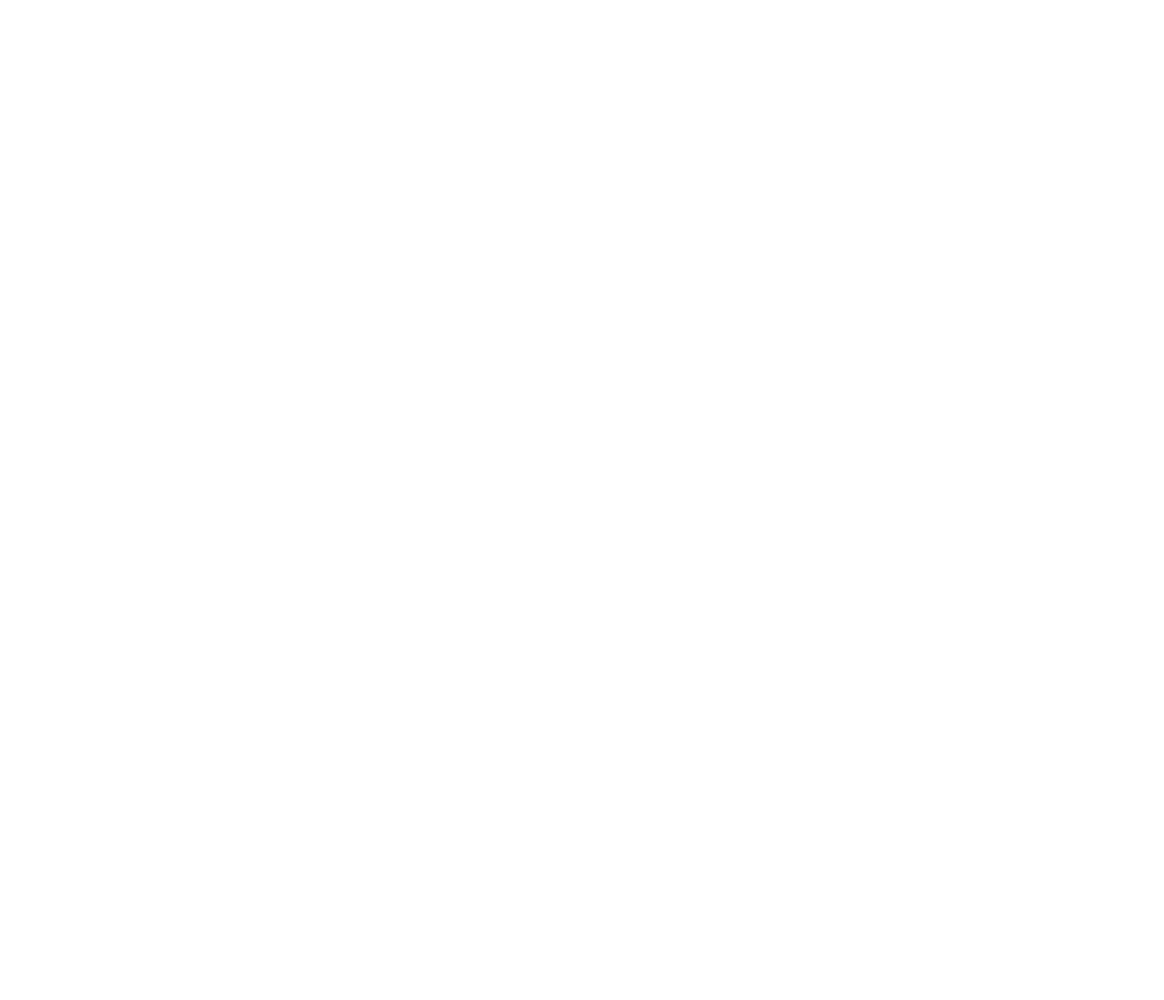
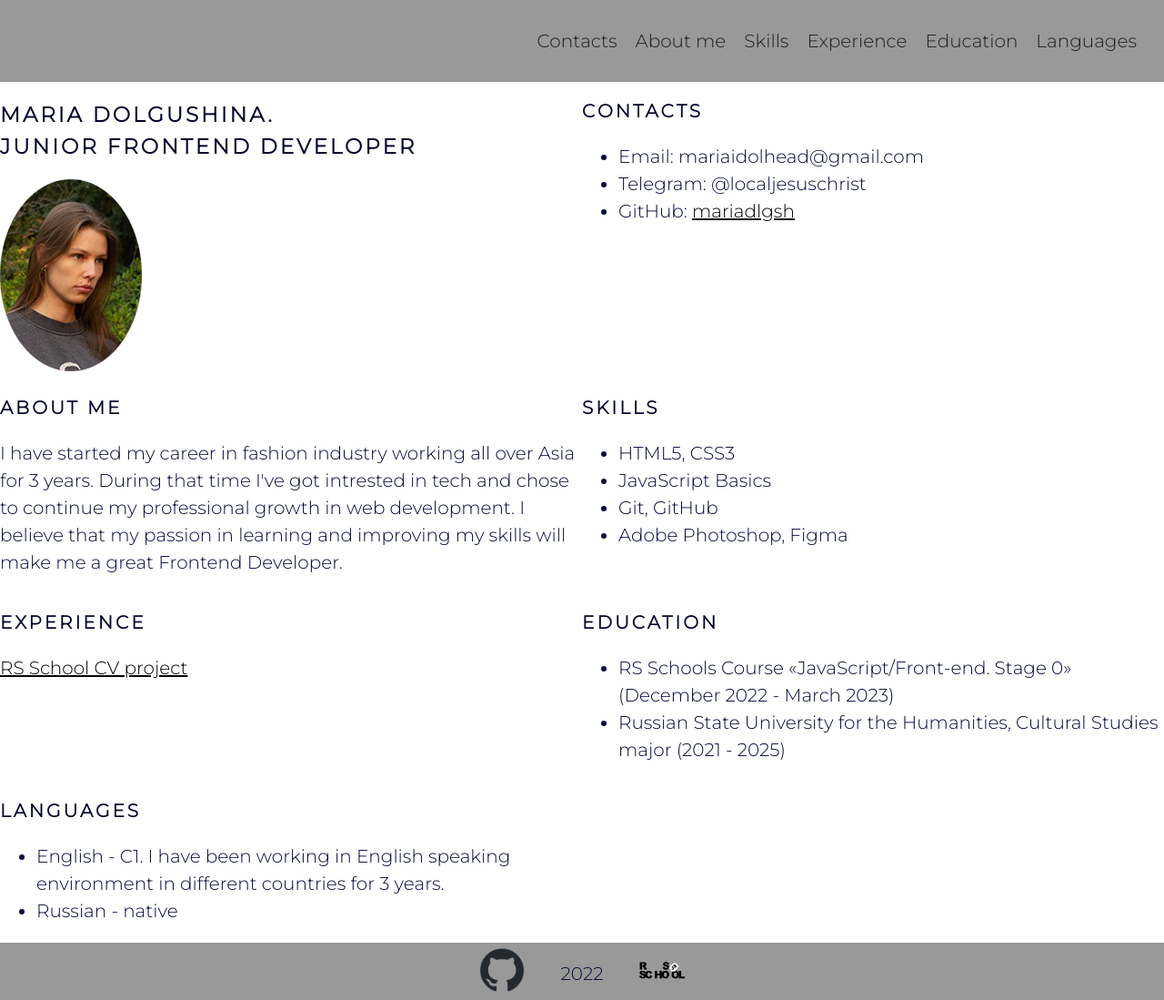
Before and after one commit to mariadlgsh/rsschool-cv, a plain HTML site: page index.html in a window 1280 px wide. Shown: the whole page at 91% size. Before the commit the page ends 800 px from the top, so only its background shows below. Drawn offline with Linux system fonts and the light colour scheme.

Commit message:
feat: add layout code and files

```diff
--- a/index.html
+++ b/index.html
@@ -5,11 +5,88 @@
     <meta charset="UTF-8">
     <meta http-equiv="X-UA-Compatible" content="IE=edge">
     <meta name="viewport" content="width=device-width, initial-scale=1.0">
-    <title>Document</title>
+    <title>Maria Dolgushina. CV</title>
+    <link rel="stylesheet" href="style.css">
+    <link rel="icon" href="assets/img/favicon.ico">
 </head>
 
 <body>
-
+    <header class="header">
+        <div class="container">
+            <nav class="nav">
+                <ul class="nav-list">
+                    <li class="nav-item"><a href="#contacts" class="nav-link">Contacts</a></li>
+                    <li class="nav-item"><a href="#summary" class="nav-link">About me</a></li>
+                    <li class="nav-item"><a href="#skills" class="nav-link">Skills</a></li>
+                    <li class="nav-item"><a href="#experience" class="nav-link">Experience</a></li>
+                    <li class="nav-item"><a href="#education" class="nav-link">Education</a></li>
+                    <li class="nav-item"><a href="#languages" class="nav-link">Languages</a></li>
+                </ul>
+            </nav>
+        </div>
+    </header>
+    <main class="main">
+        <div class="container main-container">
+            <section class="section" id="profile">
+                <h1 class="section-title profile-title">Maria Dolgushina.<br> Junior Frontend Developer</h1>
+                <img src="./assets/img/avatar.png" alt="Avatar">
+            </section>
+            <section class="section" id="contacts">
+                <h2 class="section-title">Contacts</h2>
+                <ul class="section-list">
+                    <li class="section-item">Email: mariaidolhead@gmail.com</li>
+                    <li class="section-item">Telegram: @localjesuschrist</li>
+                    <li class="section-item">GitHub: <a href="https://github.com/mariadlgsh">mariadlgsh</a>
+                    </li>
+                </ul>
+            </section>
+            <section class="section" id="summary">
+                <h2 class="section-title">About me</h2>
+                <p>I have started my career in fashion industry working all over Asia for 3 years. During that time I've
+                    got intrested in tech and chose to continue my professional growth in web development. I believe
+                    that my passion in learning and improving my skills will make me a great Frontend Developer.</p>
+            </section>
+            <section class="section" id="skills">
+                <h2 class="section-title">Skills</h2>
+                <ul class="section-list">
+                    <li class="section-item">HTML5, CSS3</li>
+                    <li class="section-item">JavaScript Basics</li>
+                    <li class="section-item">Git, GitHub</li>
+                    <li class="section-item">Adobe Photoshop, Figma</li>
+                </ul>
+            </section>
+            <section class="section" id="experience">
+                <h2 class="section-title">Experience</h2>
+                <p><a href="https://mariadlgsh.github.io/rsschool-cv/cv">RS School CV project</a></p>
+            </section>
+            <section class="section" id="education">
+                <h2 class="section-title">Education</h2>
+                <ul class="section-list">
+                    <li class="section-item">RS Schools Course «JavaScript/Front-end. Stage 0» (December 2022 - March
+                        2023)</li>
+                    <li class="section-item">Russian State University for the Humanities, Cultural Studies major (2021 -
+                        2025)</li>
+                </ul>
+            </section>
+            <section class="section" id="languages">
+                <h2 class="section-title">Languages</h2>
+                <ul class="section-list">
+                    <li class="section-item">English - C1. I have been working in English speaking environment in
+                        different countries for 3 years.</li>
+                    <li class="section-item">Russian - native</li>
+                </ul>
+            </section>
+        </div>
+    </main>
+    <footer class="footer">
+        <div class="container footer-container">
+            <a href="https://github.com/mariadlgsh"><img src="./assets/img/github-mark.png" alt="Github logo"
+                    class="logo footer-item"></a>
+            <p class="footer-item">2022</p>
+            <a href="https://rs.school/js/"><img src="./assets/svg/rs_school_js.svg" alt="RSS logo"
+                    class="logo footer-item"></a>
+        </div>
+    </footer>
 </body>
 
 </html>
--- a/style.css
+++ b/style.css
@@ -1,3 +1,111 @@
+@font-face {
+    font-family: Montserrat;
+    src: url("assets/fonts/Montserrat-Light.ttf");
+}
+
 body {
-    position: relative;
+    margin: 0;
+    padding: 0;
+    display: flex;
+    flex-direction: column;
+    justify-content: space-between;
+    font-family: Montserrat;
+    min-height: 100vh;
+    font-size: 20px;
+    line-height: 1.5;
+    color: #07093d;
 }
+
+* {
+    box-sizing: border-box;
+}
+
+.container {
+    max-width: 1440px;
+    margin: 0 auto;
+}
+
+.nav-list {
+    display: flex;
+    justify-content: flex-end;
+    align-items: center;
+    list-style: none;
+    padding: 0 20px;
+    line-height: 50px;
+    transition: .3s;
+}
+
+html {
+    scroll-behavior: smooth;
+}
+
+.main-container {
+    display: flex;
+    flex-wrap: wrap;
+}
+
+.section {
+    width: 50%;
+}
+
+@media (max-width: 768px) {
+    .section {
+        width: 100%;
+    }
+}
+
+.section-title {
+    font-size: 20px;
+    text-transform: uppercase;
+    letter-spacing: 3px;
+    color: #03042b;
+}
+
+.nav-link {
+    margin: 0 10px;
+    text-decoration: none;
+    color: #1a1e20;
+    transition: color 0.5s;
+}
+
+.profile-title {
+    font-size: 23px;
+}
+
+.logo {
+    width: 50px;
+    height: 50px;
+}
+
+.footer-container {
+    display: flex;
+    justify-content: center;
+    align-items: center;
+}
+
+.footer-item {
+    margin: 0 20px;
+}
+
+footer {
+    background-color: #999999;
+    padding-top: 5px;
+}
+
+header {
+    background-color: #999999;
+}
+
+.nav-link:hover {
+    color: #5a6062;
+}
+
+a {
+    text-decoration: line;
+    color: #000000;
+    transition: 0.5s;
+}
+
+a:hover {
+    text-decoration: none;
+}
```
Also changed, not shown: assets/fonts/Montserrat-Light.ttf (added), assets/img/avatar.png (added), assets/img/favicon.ico (added), assets/img/github-mark.png (added), assets/svg/rs_school_js.svg (added).
